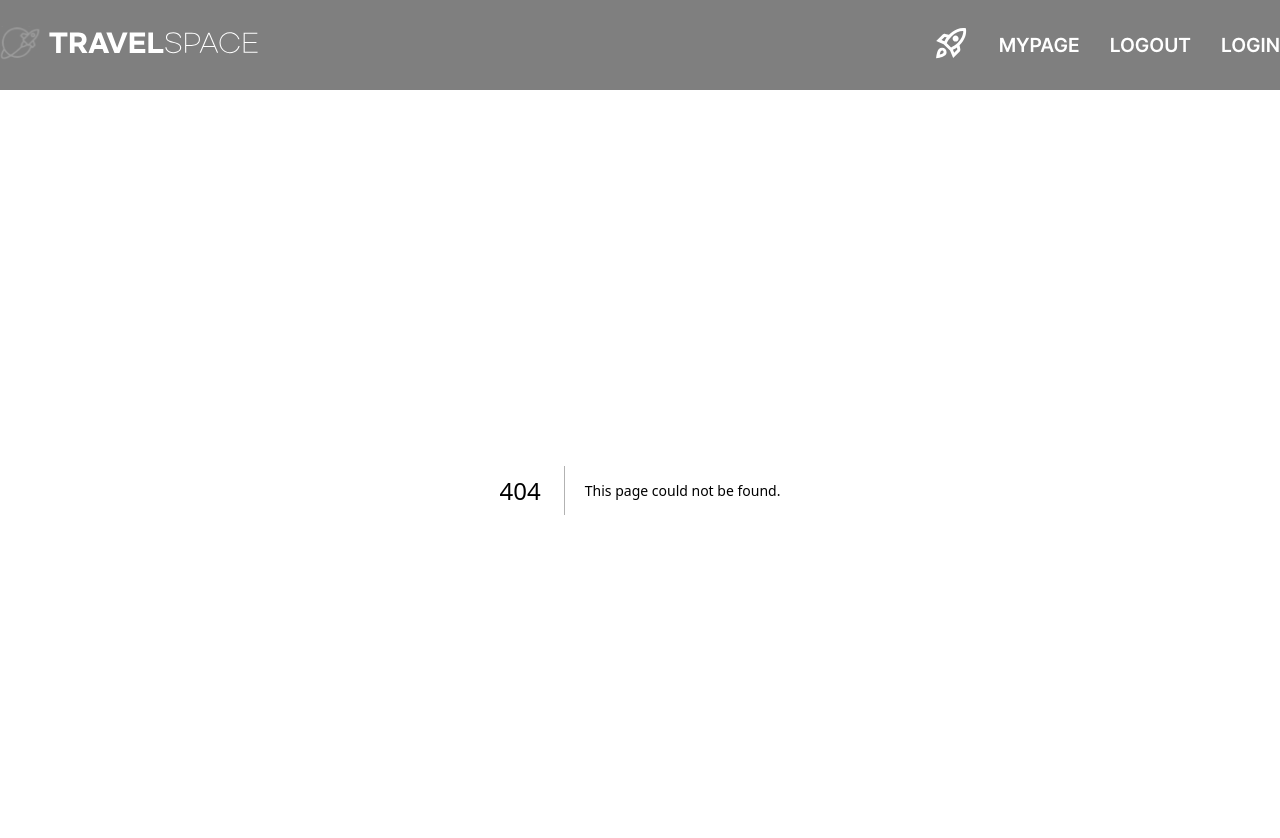
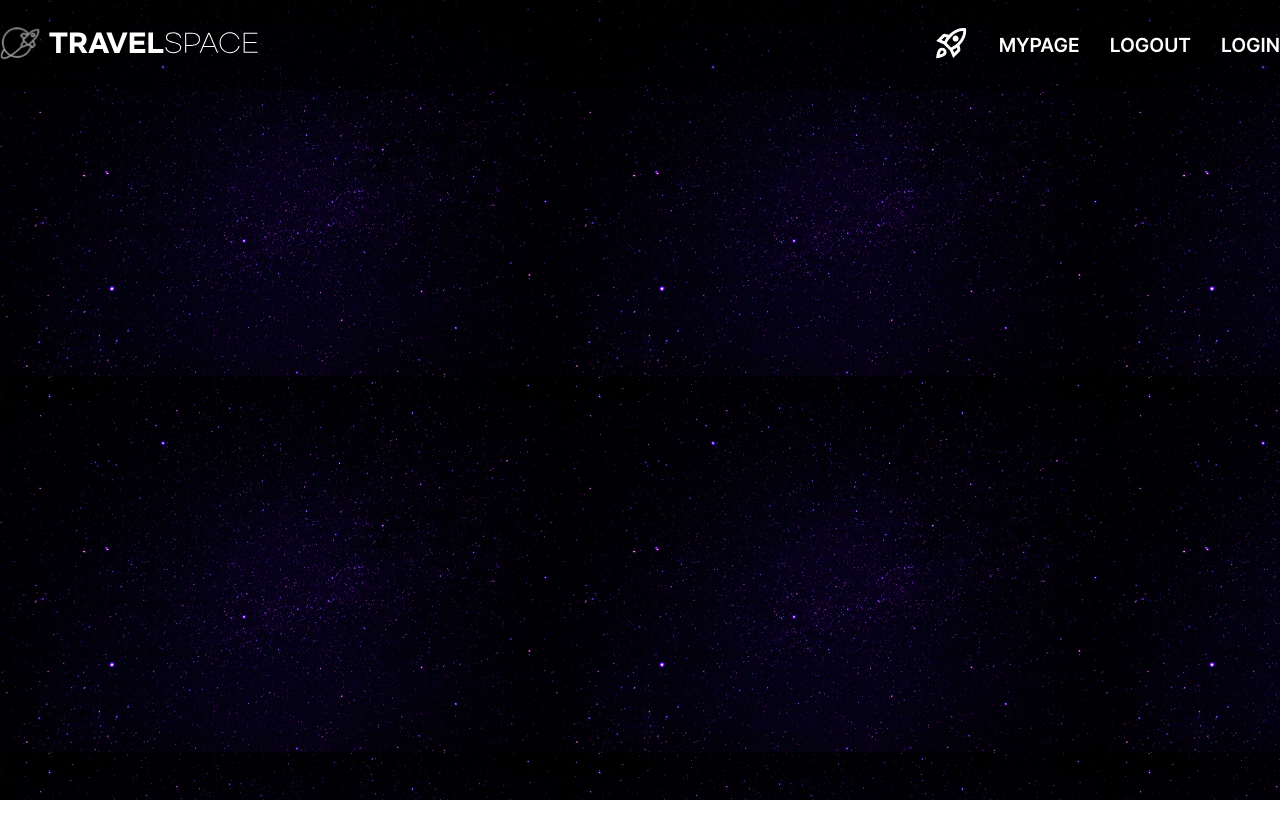
Before and after one commit to Travel-Space/client, a Next.js app: page /map in a window 1280 px wide. Before the commit this address had no page. Shown: the top 838 px of the page. After the commit the page ends 800 px from the top, so only its background shows below. Built offline with nearby package versions, Linux system fonts and the light colour scheme.

Commit message:
feat: map 페이지 생성

```diff
--- /dev/null
+++ b/src/app/map/map.styled.ts
@@ -0,0 +1,6 @@
+import { bodyContainer } from "@/styles/common";
+import styled from "styled-components";
+
+export const Container = styled.div`
+  ${bodyContainer}
+`;
--- /dev/null
+++ b/src/app/map/page.tsx
@@ -0,0 +1,11 @@
+"use client";
+
+import * as S from "./map.styled";
+
+export default function Map() {
+  return (
+    <S.Container>
+      <div>map</div>
+    </S.Container>
+  );
+}
```
